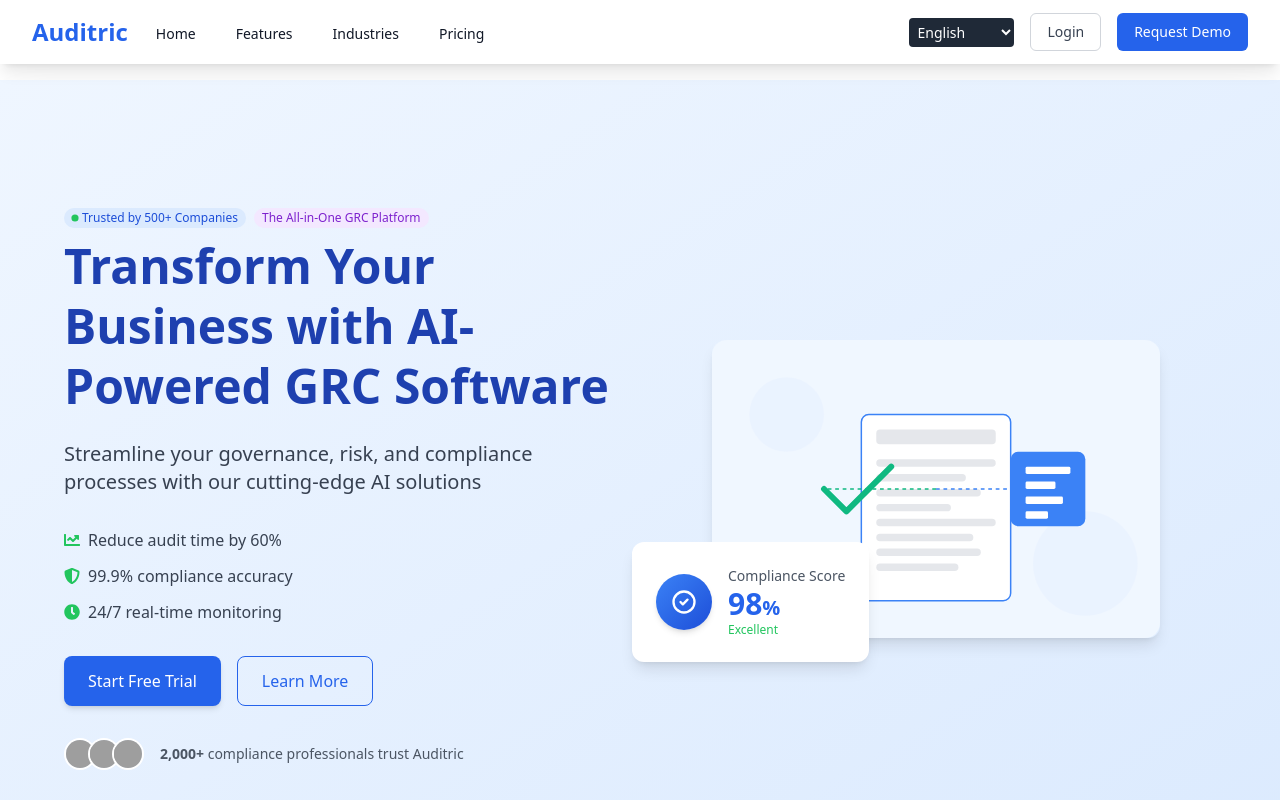
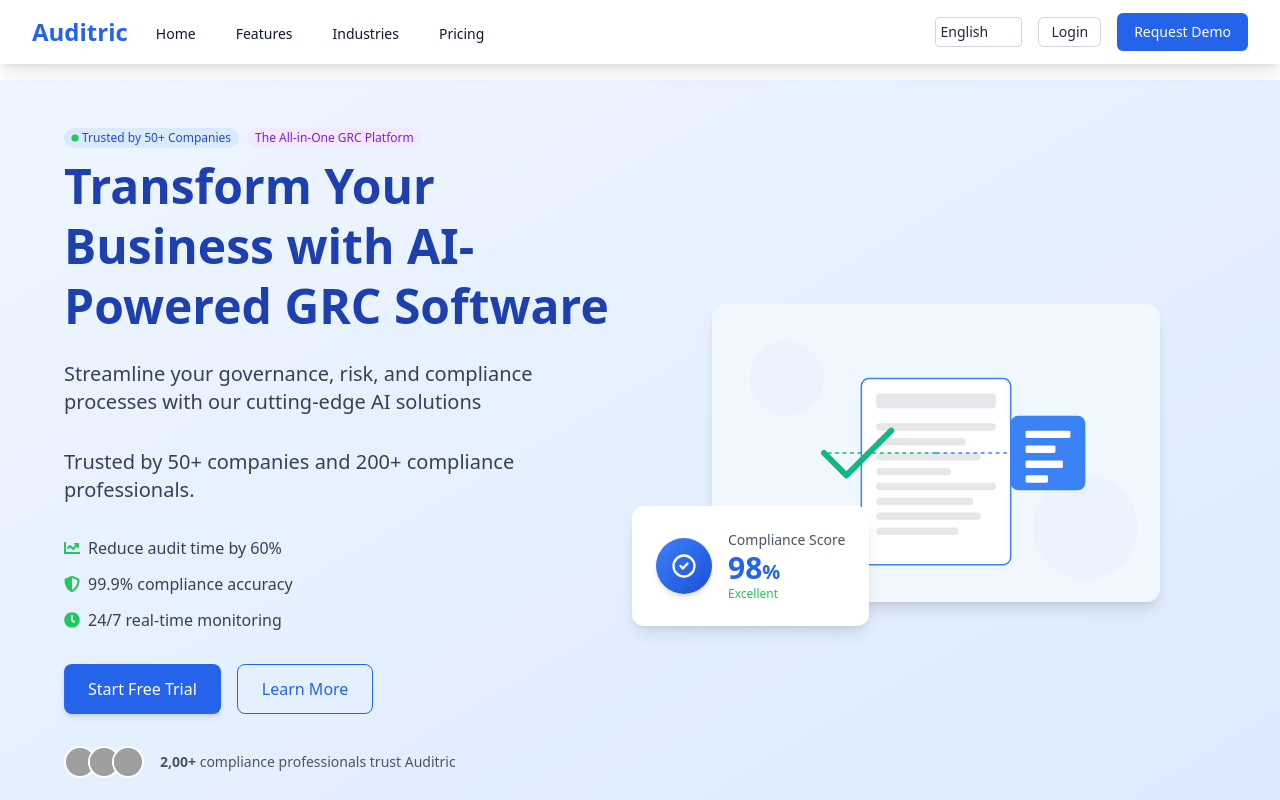
Before and after one commit to madhujun16/Auditric-homepage, a React (Create React App) app: page / in a window 1280 px wide. Shown: the top 800 px of the page. Built offline with nearby package versions, Linux system fonts and the light colour scheme; grey boxes are pictures that could not be loaded.

Commit message:
style: unify LanguageSwitcher and Login button appearance - Ensure consistent styling and size for LanguageSwitcher and Login button in the navigation bar

```diff
--- a/src/AuditricLandingPage.js
+++ b/src/AuditricLandingPage.js
@@ -217,7 +217,7 @@
         whileInView={{ opacity: 1, y: 0 }}
         viewport={{ once: true }}
         transition={{ duration: 0.8 }}
-        className="relative px-6 py-32 bg-gradient-to-br from-blue-50 to-blue-100 overflow-hidden shadow-2xl"
+        className="relative px-6 py-12 bg-gradient-to-br from-blue-50 to-blue-100 overflow-hidden shadow-2xl"
       >
         <motion.div
           className="absolute inset-0 bg-grid-pattern opacity-10"
@@ -245,7 +245,7 @@
                   transition={{ duration: 1, repeat: Infinity }}
                   className="w-1.5 h-1.5 bg-green-500 rounded-full"
                 />
-                Trusted by 500+ Companies
+                Trusted by 50+ Companies
               </span>
               <span className="px-2 py-0.5 bg-purple-100 text-purple-700 rounded-full text-xs font-medium">
                 {t('hero.tagline')}
@@ -268,6 +268,15 @@
               transition={{ delay: 0.4 }}
             >
               {t('hero.subtitle')}
+            </motion.p>
+
+            <motion.p
+              className="text-xl text-gray-700 mb-8"
+              initial={{ opacity: 0, y: 20 }}
+              animate={{ opacity: 1, y: 0 }}
+              transition={{ delay: 0.5 }}
+            >
+              Trusted by 50+ companies and 200+ compliance professionals.
             </motion.p>
 
             <motion.div
@@ -324,7 +333,7 @@
                 ))}
               </div>
               <div className="text-sm text-gray-600">
-                <span className="font-semibold">2,000+</span> compliance professionals trust Auditric
+                <span className="font-semibold">2,00+</span> compliance professionals trust Auditric
               </div>
             </motion.div>
           </div>
@@ -577,7 +586,7 @@
       </motion.section>
 
       {/* Industries Section */}
-      <section className="py-12 bg-white shadow-2xl relative z-10">
+      <section id="industries" className="py-12 bg-white shadow-2xl relative z-10">
         <div className="max-w-7xl mx-auto px-4 sm:px-6 lg:px-8">
           <div className="text-center">
             <h2 className="text-3xl font-extrabold text-gray-900 sm:text-4xl">
--- a/src/components/LanguageSwitcher.js
+++ b/src/components/LanguageSwitcher.js
@@ -23,7 +23,7 @@
     <select
       onChange={handleLanguageChange}
       value={i18n.language}
-      className="bg-gray-800 text-white text-sm p-1 rounded focus:outline-none focus:ring-2 focus:ring-blue-500"
+      className="bg-white text-gray-800 text-sm p-1 rounded border border-gray-300 focus:outline-none focus:ring-2 focus:ring-blue-500 appearance-none"
       aria-label="Select language"
     >
       {languages.map((lang) => (
--- a/src/components/Navigation.js
+++ b/src/components/Navigation.js
@@ -44,7 +44,7 @@
             <LanguageSwitcher />
             <button
               onClick={handleLogin}
-              className="hidden sm:inline-flex items-center px-4 py-2 border border-gray-300 text-sm font-medium rounded-md text-gray-700 bg-white hover:bg-gray-50 focus:outline-none focus:ring-2 focus:ring-offset-2 focus:ring-blue-500"
+              className="hidden sm:inline-flex items-center px-3 py-1 border border-gray-300 text-sm font-medium rounded-md text-gray-800 bg-white hover:bg-gray-50 focus:outline-none focus:ring-2 focus:ring-offset-2 focus:ring-blue-500"
             >
               {t('navbar.login')}
             </button>
```
